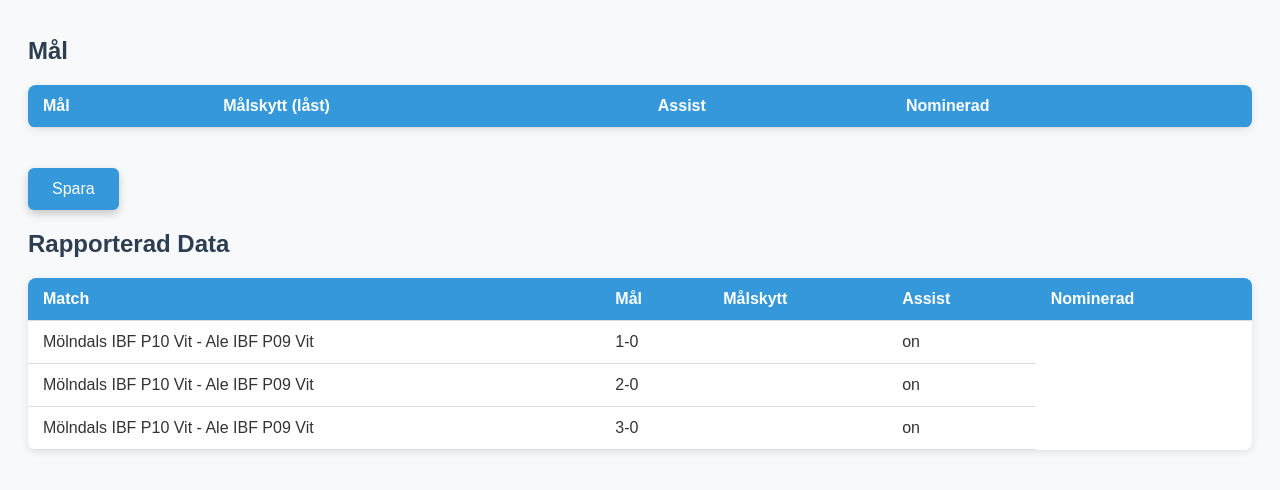
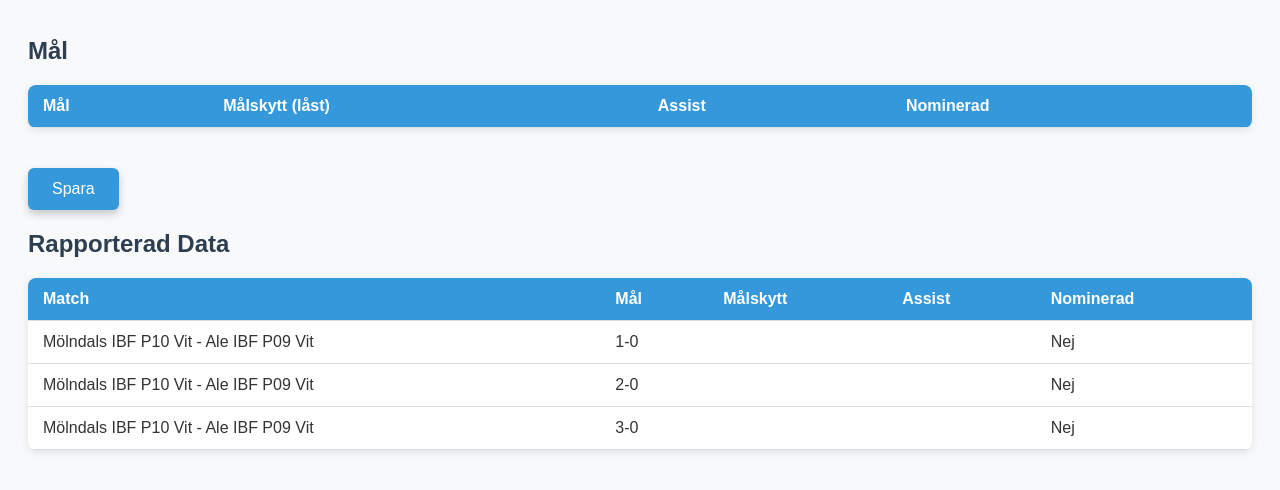
Before and after one commit to Kevinchalien/Matchrapportering, a plain HTML site: page index.html in a window 1280 px wide. Both pictures are taken after a click on the button "Spara". Shown: the part 148-638 px from the top of the page. Drawn offline with Linux system fonts and the light colour scheme.

Commit message:
Update index.html

```diff
--- a/index.html
+++ b/index.html
@@ -177,19 +177,26 @@
         goalCell.textContent = player;
         row.appendChild(goalCell);
 
-        // Assist
+        const scorerCell = document.createElement('td');
+        const scorerInput = document.createElement('input');
+        scorerInput.type = 'text';
+        scorerCell.appendChild(scorerInput);
+        row.appendChild(scorerCell);
+
+        // Assist (textruta)
         const assistCell = document.createElement('td');
         const assistInput = document.createElement('input');
         assistInput.type = 'text';
         assistCell.appendChild(assistInput);
         row.appendChild(assistCell);
 
-        // Nominering
+        // Nominering (kryssruta)
         const nominationCell = document.createElement('td');
         const nominationInput = document.createElement('input');
         nominationInput.type = 'checkbox';
         nominationCell.appendChild(nominationInput);
         row.appendChild(nominationCell);
+
 
         goalTableBody.appendChild(row);
       });
@@ -201,16 +208,19 @@
 
       const rows = goalTableBody.querySelectorAll('tr');
       rows.forEach(row => {
-        const goalScorer = row.children[0].textContent;
-        const assist = row.children[1].querySelector('input').value;
-        const nomination = row.children[2].querySelector('input').value;
+        const goalText = row.children[0].textContent;
+        const scorer = row.children[1].querySelector('input').value;
+        const assist = row.children[2].querySelector('input').value;
+        const nominationChecked = row.children[3].querySelector('input').checked;
+        const nominationText = nominationChecked ? "Ja" : "Nej";
 
         const resultRow = document.createElement('tr');
         resultRow.innerHTML = `
           <td>${selectedMatchText}</td>
-          <td>${goalScorer}</td>
+          <td>${goalText}</td>
+          <td>${scorer}</td>
           <td>${assist}</td>
-          <td>${nomination}</td>
+          <td>${nominationText}</td>
         `;
         resultTable.appendChild(resultRow);
       });
```
